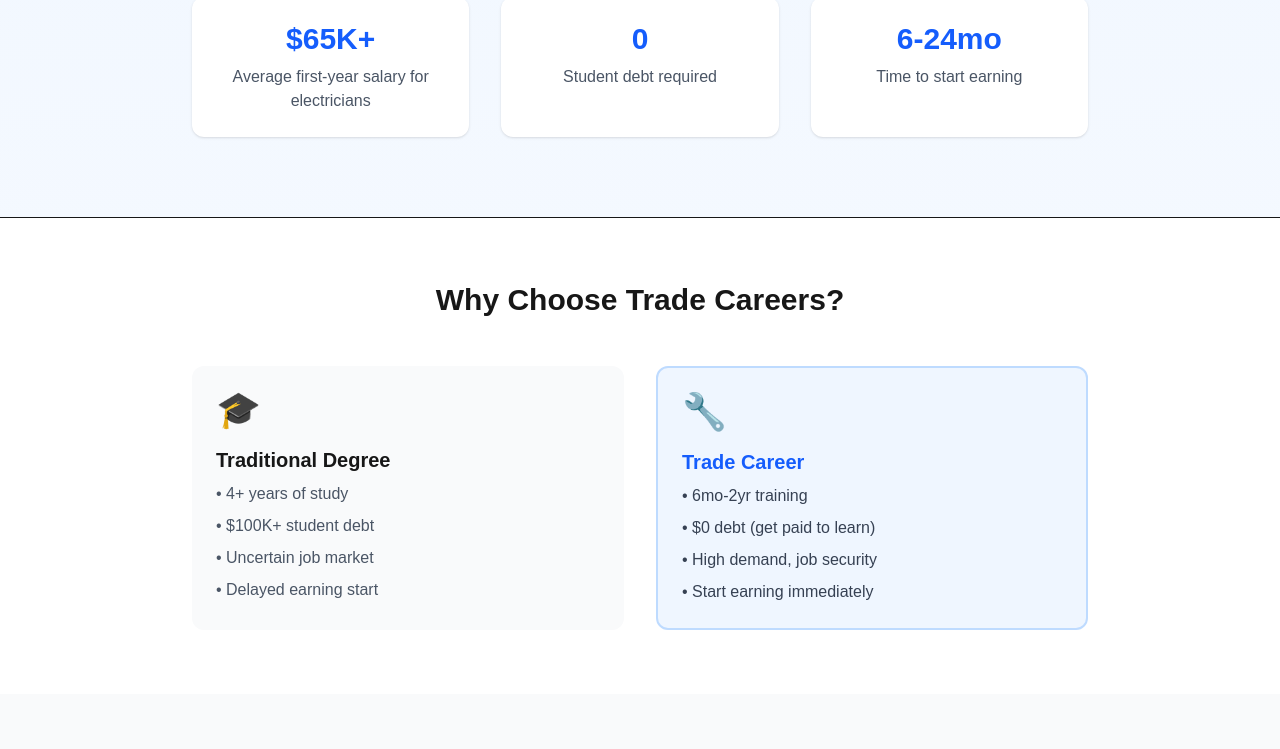
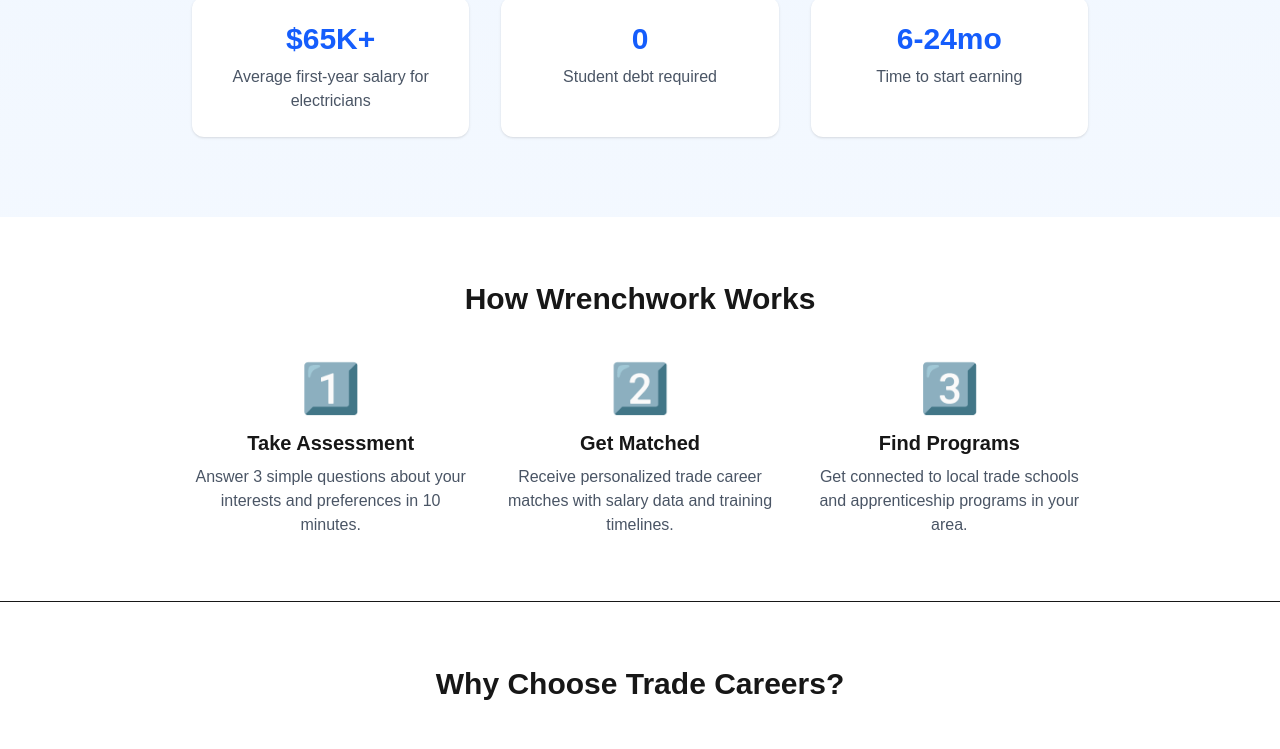
Before and after one commit to 4lek20/wrenchwork, a Next.js app: page / in a window 1280 px wide. Shown: the part 519-1268 px from the top of the page. Built offline with nearby package versions, Linux system fonts and the light colour scheme.

Commit message:
Day7: Add 'How It Works' section to landing page

```diff
--- a/app/page.tsx
+++ b/app/page.tsx
@@ -59,6 +59,30 @@
           </div>
         </div>
       </main>
+
+      {/* How It Works */}
+      <section className="bg-white py-16">
+        <div className="container mx-auto px-4">
+          <h3 className="text-3xl font-bold text-center mb-12">How Wrenchwork Works</h3>
+          <div className="grid md:grid-cols-3 gap-8 max-w-4xl mx-auto">
+            <div className="text-center">
+              <div className="text-5xl mb-4">1️⃣</div>
+              <h4 className="text-xl font-semibold mb-2">Take Assessment</h4>
+              <p className="text-gray-600">Answer 3 simple questions about your interests and preferences in 10 minutes.</p>
+            </div>
+            <div className="text-center">
+              <div className="text-5xl mb-4">2️⃣</div>
+              <h4 className="text-xl font-semibold mb-2">Get Matched</h4>
+              <p className="text-gray-600">Receive personalized trade career matches with salary data and training timelines.</p>
+            </div>
+            <div className="text-center">
+              <div className="text-5xl mb-4">3️⃣</div>
+              <h4 className="text-xl font-semibold mb-2">Find Programs</h4>
+              <p className="text-gray-600">Get connected to local trade schools and apprenticeship programs in your area.</p>
+            </div>
+          </div>
+        </div>
+      </section>
 
       {/* Social Proof / Testimonials */}
       <section className="bg-white py-16 border-t">
```
